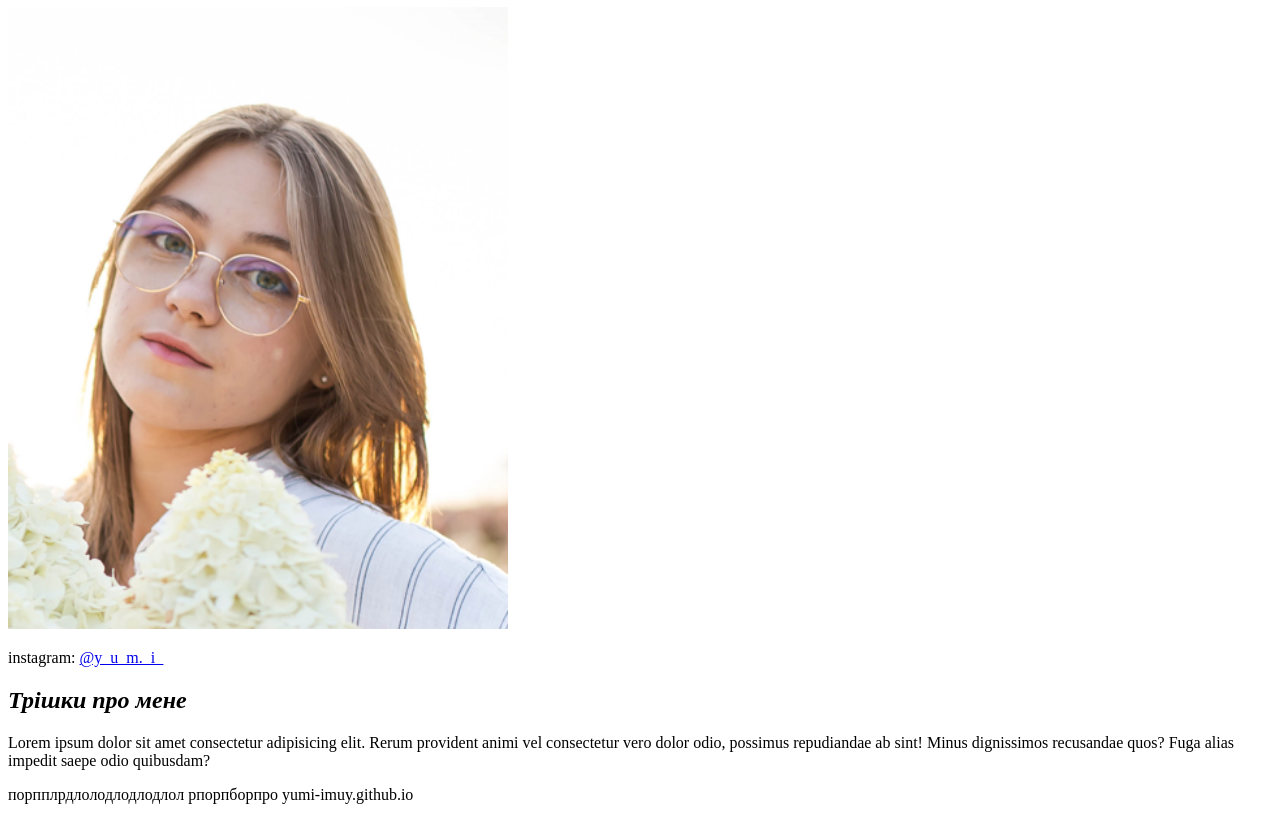
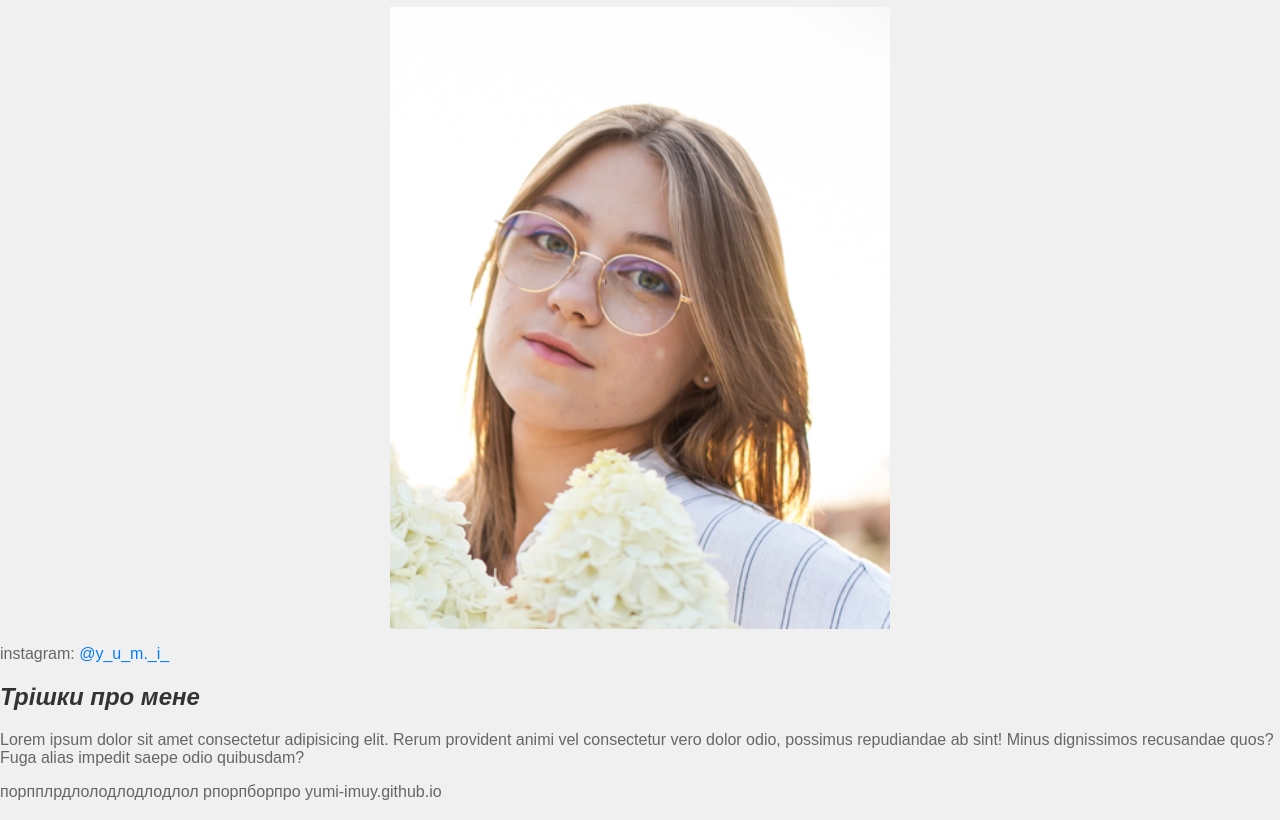
Before and after one commit to Yumi-imuY/yumi-imuy.github.io, a plain HTML site: page index.html in a window 1280 px wide. Shown: the part 73-893 px from the top of the page. Drawn offline with Linux system fonts and the light colour scheme.

Commit message:
Update index.html

```diff
--- a/index.html
+++ b/index.html
@@ -2,6 +2,31 @@
 <html>
   <head>
     <title>designn</title>
+    <style>
+      body {
+        font-family: Arial, sans-serif;
+        margin: 0;
+        padding: 0;
+        background-color: #f0f0f0;
+      }
+      h1, h2 {
+        color: #333;
+      }
+      p {
+        color: #666;
+      }
+      a {
+        color: #007BFF;
+        text-decoration: none;
+      }
+      a:hover {
+        text-decoration: underline;
+      }
+      img {
+        display: block;
+        margin: 0 auto;
+      }
+    </style>
   </head>
   <body>
     <h1>Привітики, я дизайнер Надія</h1>
```
